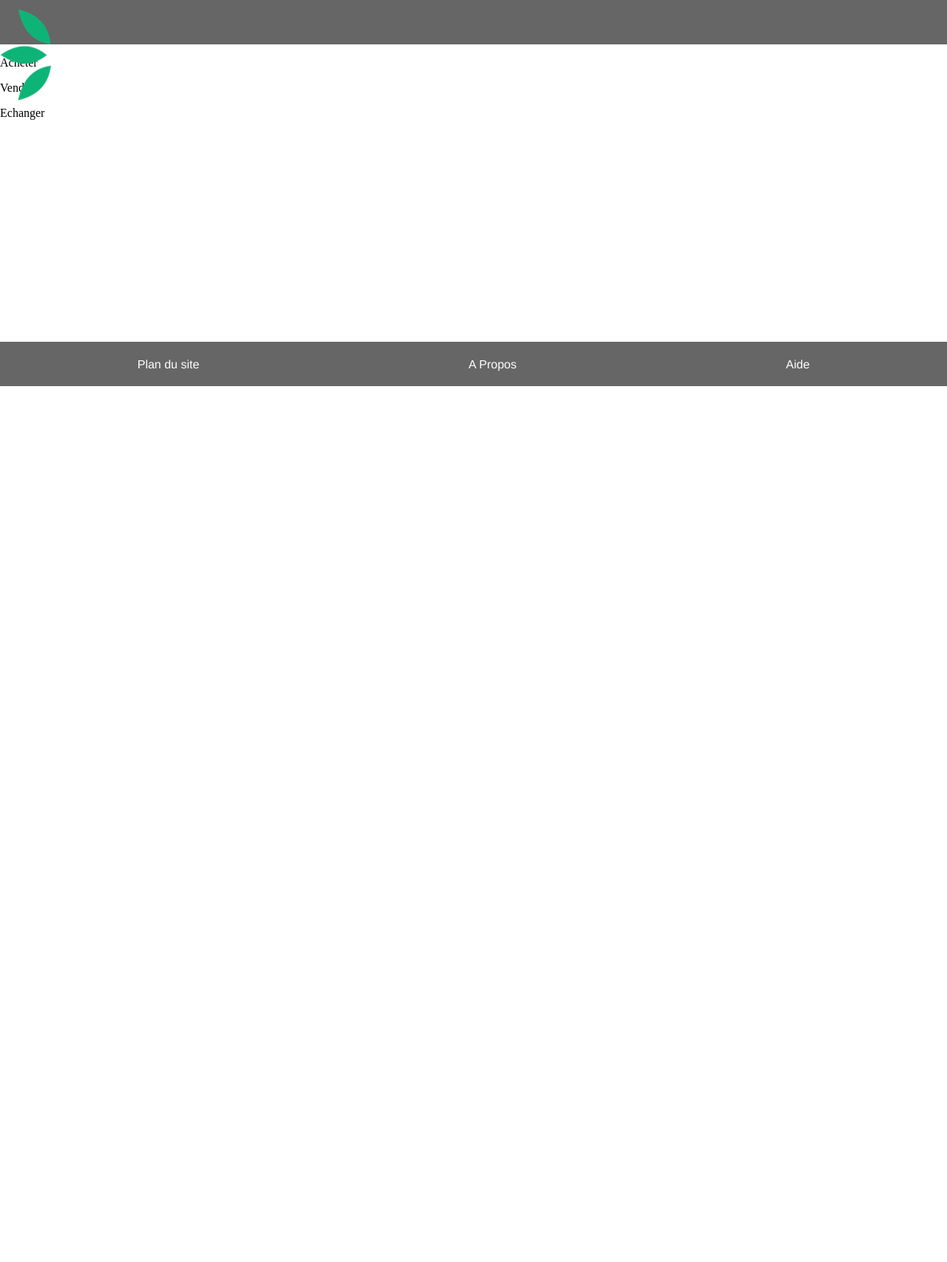
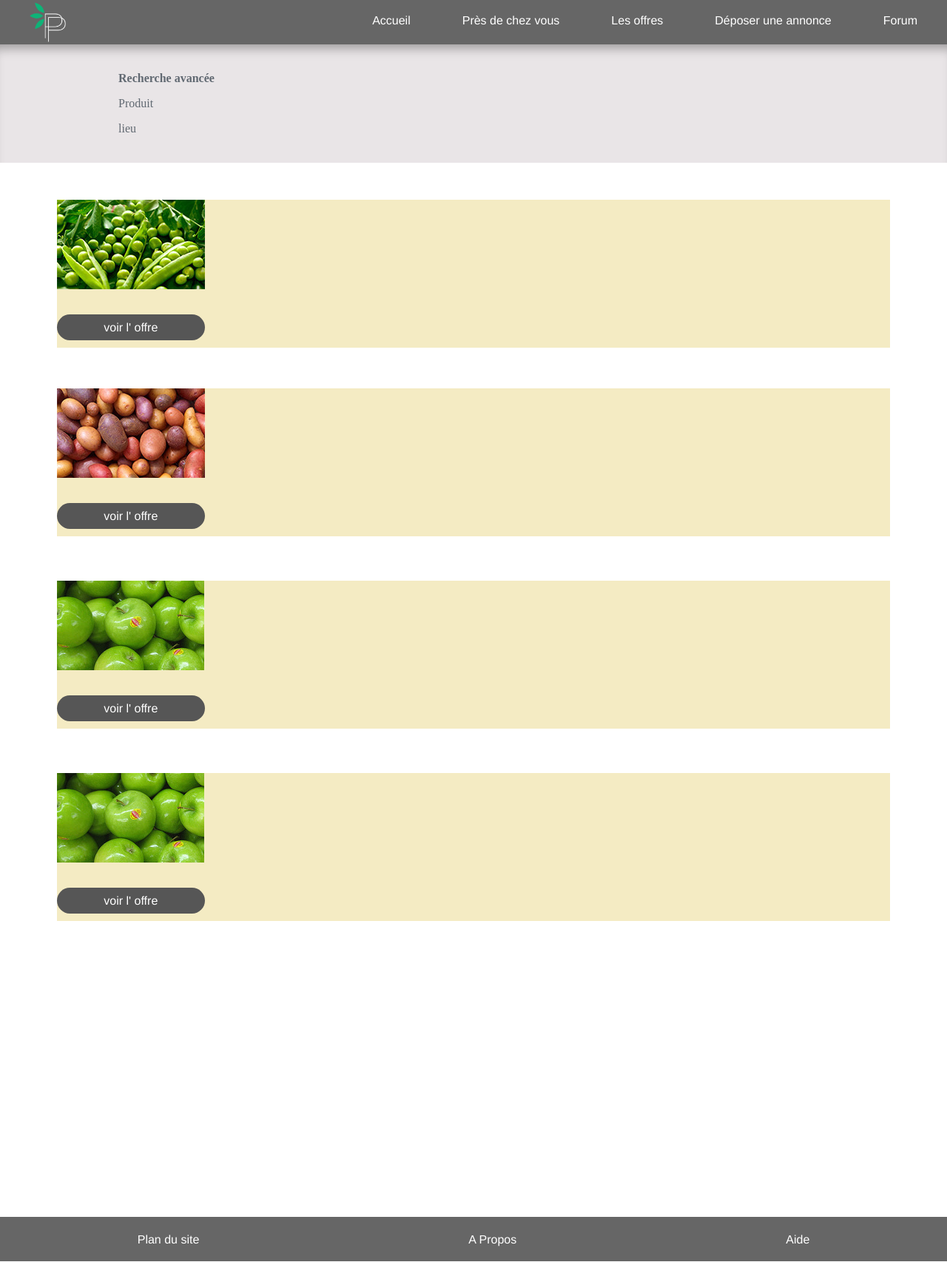
Before and after one commit to williamisep2017/html, a PHP site: page /Lesoffres.html in a window 1280 px wide. Shown: the whole page at 74% size. Before the commit the page ends 522 px from the top, so only its background shows below. Run offline with PHP 8.4, Linux system fonts and the light colour scheme.

Commit message:
page offre

```diff
--- a/Lesoffres.css
+++ b/Lesoffres.css
@@ -14,6 +14,29 @@ body{
  	overflow-X:hidden
 
  }
+
+ /*.sousproduit{
+ 	  position: relative;
+   color: #666666;
+  padding-left: 10em;
+  padding-top: 1.3em;
+  padding-bottom: 1.3em;
+
+  box-shadow: 0px 5px 5px -5px rgba(0, 0, 0, 0.35) inset;
+ } */
+
+ .rectangle {
+  height: 35px;
+  width: 200px;
+  text-align : center;
+  line-height:35px;
+  background-color: #565656;
+  border-radius: 20px;
+  margin-right: 10px;
+  margin-top: 30px;
+
+}
+
 header{ /* Le rectangle gris du top*/
 		position: relative;
 		background-color:#666666;
@@ -21,6 +44,73 @@ header{ /* Le rectangle gris du top*/
 		padding-top: 0;
 	 }
 
+.header-logo{
+	display: block;
+	float: left;
+	height: 100%;
+	margin-left: 40px;
+}
+
+.recherche-avance {
+  position: relative;
+  color: white;
+  color: #616972;
+  padding-left: 10em;
+  padding-top: 1.3em;
+  padding-bottom: 1.3em;
+  background-color: #e9e5e7;
+  box-shadow: 0px 15px 15px -10px rgba(0, 0, 0, 0.35) inset;
+
+}
+
+.produi {
+
+	margin:0 auto;
+	margin-top: 50px;
+	width: 88%;
+	height: 200px;
+	background-color: #F4EBC3;
+	margin-bottom: 10px;
+}
+
+.produi2 {
+
+	margin:0 auto;
+	margin-top: 55px;
+	width: 88%;
+	height: 200px;
+	background-color: #F4EBC3;
+	margin-bottom: 10px;
+}
+
+.produi3 {
+	margin:0 auto;
+	margin-top: 60px;
+	width: 88%;
+	height: 200px;
+	background-color: #F4EBC3;
+	margin-bottom: 10px;
+}
+
+.produi4 {
+	margin:0 auto;
+	margin-top: 60px;
+	width: 88%;
+	height: 200px;
+	background-color: #F4EBC3;
+	margin-bottom: 10px;
+}
+/*
+.produi{
+	position: relative;
+
+
+  padding-left: 10em;
+  padding-top: 1.3em;
+  padding-bottom: 1.3em;
+  box-shadow: 0px 10px 10px -8px rgba(0, 0, 0, 0.35) inset;
+	  color: #616972;
+} */
 .menu-item{
 	 /* Le menu*/
 	font-size: 16px;
@@ -34,6 +124,13 @@ header{ /* Le rectangle gris du top*/
 	margin-left: 30px;
 
 }
+
+/*.wrap {
+  position: relative;
+  width: 960px;
+  margin: 0px auto;
+} */
+
 	.menu-item:hover {
 		color: gray;
 		border-bottom: 5px solid #e56262;
@@ -48,6 +145,15 @@ header{ /* Le rectangle gris du top*/
 		border-bottom: 15px solid #e56262;
 	}
 
+a {
+  font-size: 16px;
+  font-family: helvetica;
+  font-weight: lighter;
+  color: white;
+  text-align: center;
+  /* padding-bottom: 30px; */
+  line-height: 5px;
+}
 
 	.cb{  /* cb qui sert à éviter que le header déscende*/
 	clear: both;
@@ -58,7 +164,7 @@ footer{  /*/// barre grise du footer ///*/
 		background-color:#666666;
 		height: 60px;
 		padding-bottom: 0;
-		margin-top: 300px;
+		margin-top: 400px;
 }
 .footer-txt{
 	 	font-family: helvetica;
@@ -81,3 +187,13 @@ footer{  /*/// barre grise du footer ///*/
 a:active {color: white;
 		border-bottom: 15px solid #e56262;
 	}
+
+
+
+.column-right {
+  background-color: #FFFFFF;
+  background-color: rgba(255,255,255,0.9);
+  display: table-cell;
+  padding: 30px;
+  vertical-align: top;
+}
--- a/Lesoffres.html
+++ b/Lesoffres.html
@@ -1,14 +1,16 @@
 <!DOCTYPE html>
 <html>
 
-  <head>
+<head>
         <meta charset="utf-8" />
         <title>Se connecter</title>
 		<link rel = "stylesheet" href="Lesoffres.css" />
     </head>
+
 <a href="index.html" >
 
     <body>
+
     	<header class = "header">
 	<a href="index.html" >
 		<img src="images/pp_blanc.png" class="header-logo"/>
@@ -23,12 +25,61 @@
 			</nav>
 			<div class="cb"></div>
 </header>
-<p>Acheter</p>
-<p> Vendre </p>
-<p> Echanger</p>
 
 
+<div class="recherche-avance">
+<p><strong>Recherche avancée</strong></p>
+		<!--<div class="sousproduit"> -->
+		<p> Produit</p>
 
+		<p>lieu</p>
+		</div>
+
+
+<!-- <div class="column-right">
+	<div class="header">
+		<h1 class="heading-1"> Offres </h1> -->
+
+
+<div class="wrap">
+<div class="produi">
+	<td>
+		<img src="images/petitpois.jpg" class="AR-logo"/></td>
+		<div class="rectangle">
+		<a href="pageoffre.html">voir l' <span>offre</span>
+		</a>
+		</div>
+</div>
+
+<div class="produi2">
+	<td>
+		<img src="images/pommeterre.jpg" class="AR-logo"/></td>
+		<div class="rectangle">
+		<a href="pageoffre">voir l' <span>offre</span>
+		</a>
+		</div>
+</div>
+
+<div class="produi3">
+	<td>
+		<img src="images/pommes-granny.jpg" class="AR-logo"/></td>
+		<div class="rectangle">
+		<a href="pageoffre">voir l' <span>offre</span>
+		</a>
+		</div>
+</div>
+
+<div class="produi4">
+	<td>
+		<img src="images/pommes-granny.jpg" class="AR-logo"/></td>
+		<div class="rectangle">
+		<a href="pageoffre">voir l' <span>offre</span>
+		</a>
+		</div>
+</div>
+
+
+</div>  <!-- fin du wrap -->
 
 <footer>
 	<table class="tabcenter-footer"><tr>
```
Also changed, not shown: pageoffre.css (added, +62 -0 lines), pageoffre.html (added, +37 -0 lines), 1 other file.
